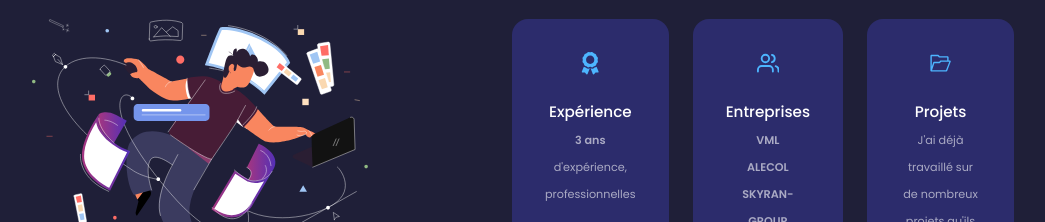
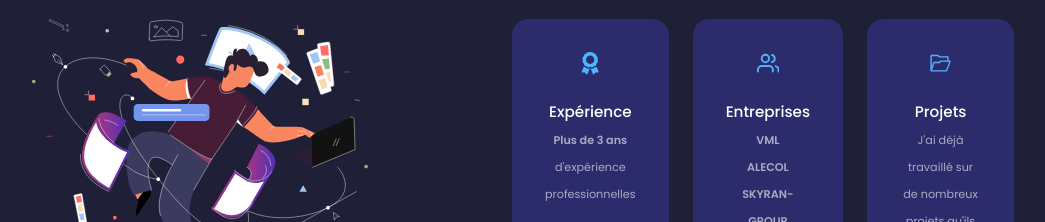
Before and after one commit to JOKE26/Joachim_Portfolio, a React (Create React App) app: page / in a window 1280 px wide. Shown: the part 1020-1242 px from the top of the page, without its empty margins (128-1173 px from the left). Built offline with nearby package versions, Linux system fonts and the light colour scheme.

Commit message:
MAJ du CV ainsi que de la section About

```diff
--- a/src/components/about/About.jsx
+++ b/src/components/about/About.jsx
@@ -25,7 +25,7 @@ const About = () => {
               <FaAward className="about__icon" />
               <h5>Expérience</h5>
               <small>
-                <b>3 ans</b> d'expérience, professionnelles
+                <b>Plus de 3 ans</b> d'expérience professionnelles
               </small>
             </article>
             <article className="about__card">
```
Also changed, not shown: 1 other file (tests, documents, lock files or other folders).
